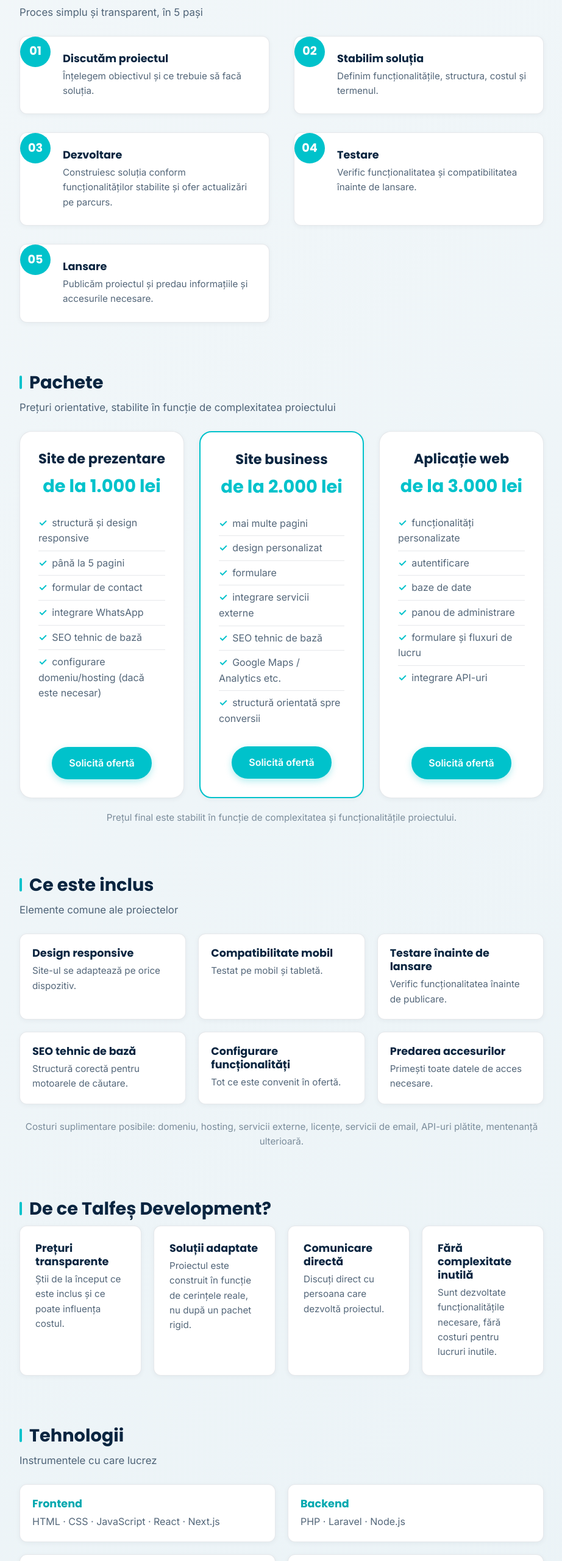
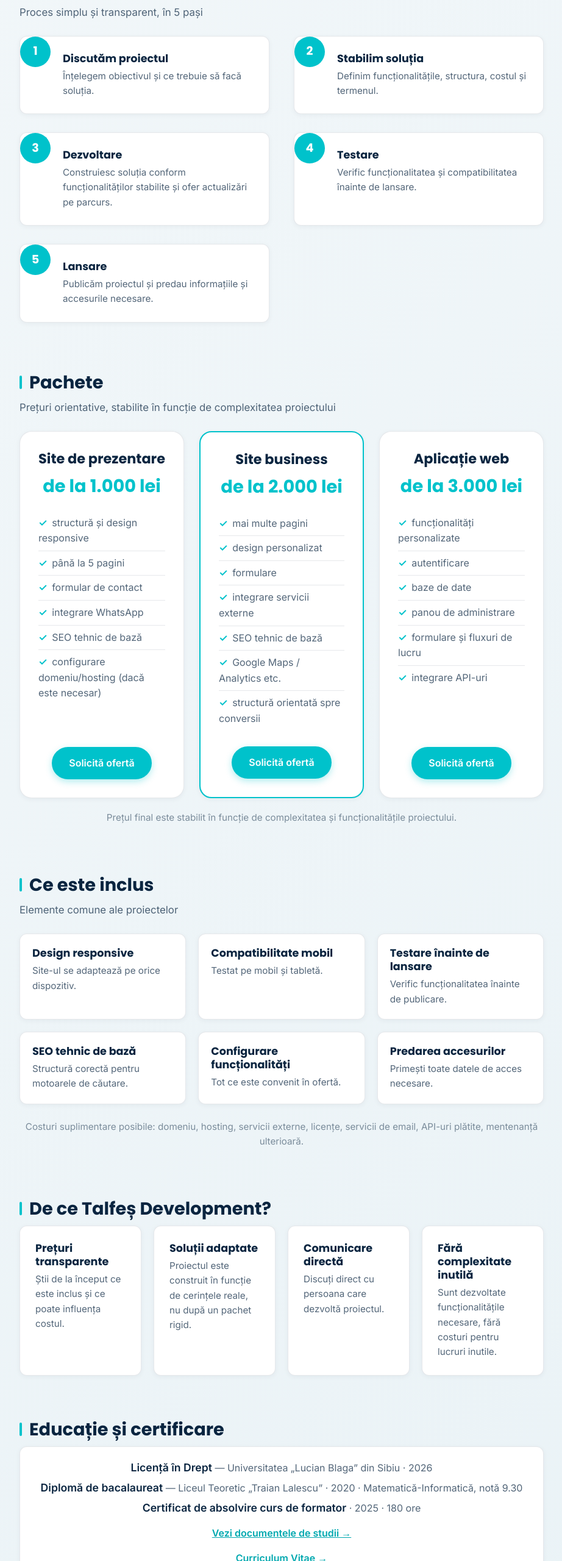
Before and after one commit to alin-talfes/taldev, a plain HTML site: page index.html in a window 1280 px wide. Shown: the part 1528-4088 px from the top of the page at 61% size, without its empty margins (178-1100 px from the left). Drawn offline with Linux system fonts and the light colour scheme.

Commit message:
Update index.html

```diff
--- a/index.html
+++ b/index.html
@@ -162,27 +162,27 @@
             <p class="section-subtitle reveal">Proces simplu și transparent, în 5 pași</p>
             <div class="process-grid">
                 <div class="process-step reveal" style="background: var(--bg-card); padding: 25px 25px 25px 70px; border-radius: var(--border-radius-sm); box-shadow: var(--shadow-sm); border: 1px solid var(--border-light);">
-                    <span class="step-number">01</span>
+                    <span class="step-number">1</span>
                     <h3>Discutăm proiectul</h3>
                     <p>Înțelegem obiectivul și ce trebuie să facă soluția.</p>
                 </div>
                 <div class="process-step reveal" style="background: var(--bg-card); padding: 25px 25px 25px 70px; border-radius: var(--border-radius-sm); box-shadow: var(--shadow-sm); border: 1px solid var(--border-light);">
-                    <span class="step-number">02</span>
+                    <span class="step-number">2</span>
                     <h3>Stabilim soluția</h3>
                     <p>Definim funcționalitățile, structura, costul și termenul.</p>
                 </div>
                 <div class="process-step reveal" style="background: var(--bg-card); padding: 25px 25px 25px 70px; border-radius: var(--border-radius-sm); box-shadow: var(--shadow-sm); border: 1px solid var(--border-light);">
-                    <span class="step-number">03</span>
+                    <span class="step-number">3</span>
                     <h3>Dezvoltare</h3>
                     <p>Construiesc soluția conform funcționalităților stabilite și ofer actualizări pe parcurs.</p>
                 </div>
                 <div class="process-step reveal" style="background: var(--bg-card); padding: 25px 25px 25px 70px; border-radius: var(--border-radius-sm); box-shadow: var(--shadow-sm); border: 1px solid var(--border-light);">
-                    <span class="step-number">04</span>
+                    <span class="step-number">4</span>
                     <h3>Testare</h3>
                     <p>Verific funcționalitatea și compatibilitatea înainte de lansare.</p>
                 </div>
                 <div class="process-step reveal" style="background: var(--bg-card); padding: 25px 25px 25px 70px; border-radius: var(--border-radius-sm); box-shadow: var(--shadow-sm); border: 1px solid var(--border-light);">
-                    <span class="step-number">05</span>
+                    <span class="step-number">5</span>
                     <h3>Lansare</h3>
                     <p>Publicăm proiectul și predau informațiile și accesurile necesare.</p>
                 </div>
@@ -301,51 +301,16 @@
         </div>
     </section>
 
-    <!-- Tehnologii -->
-    <section id="tehnologii" class="section">
+    <!-- Educație și certificare -->
+    <section id="educatie-certificare" class="section section-cert">
         <div class="container">
-            <h2 class="section-title reveal">Tehnologii</h2>
-            <p class="section-subtitle reveal">Instrumentele cu care lucrez</p>
-            <div class="tech-stack">
-                <div class="tech-group reveal">
-                    <h3>Frontend</h3>
-                    <p>HTML · CSS · JavaScript · React · Next.js</p>
-                </div>
-                <div class="tech-group reveal">
-                    <h3>Backend</h3>
-                    <p>PHP · Laravel · Node.js</p>
-                </div>
-                <div class="tech-group reveal">
-                    <h3>Baze de date</h3>
-                    <p>SQL · PostgreSQL</p>
-                </div>
-                <div class="tech-group reveal">
-                    <h3>Instrumente</h3>
-                    <p>Git · GitHub · Docker</p>
-                </div>
-            </div>
-        </div>
-    </section>
-
-    <!-- Educație -->
-    <section id="educatie" class="section">
-        <div class="container">
-            <h2 class="section-title reveal">Educație</h2>
+            <h2 class="section-title reveal">Educație și certificare</h2>
             <div class="cert-small reveal">
                 <p><strong>Licență în Drept</strong> — Universitatea „Lucian Blaga” din Sibiu · 2026</p>
                 <p><strong>Diplomă de bacalaureat</strong> — Liceul Teoretic „Traian Lalescu” · 2020 · Matematică-Informatică, notă 9.30</p>
                 <p><strong>Certificat de absolvire curs de formator</strong> · 2025 · 180 ore</p>
                 <p><a href="files/studii.pdf" target="_blank" rel="noopener" class="cert-link">Vezi documentele de studii →</a></p>
                 <p><a href="files/cv.pdf" target="_blank" rel="noopener" class="cert-link">Curriculum Vitae →</a></p>
-            </div>
-        </div>
-    </section>
-
-    <!-- Certificare -->
-    <section id="certificare" class="section section-cert">
-        <div class="container">
-            <h2 class="section-title reveal">Certificare</h2>
-            <div class="cert-small reveal">
                 <p><strong>Microsoft Technology Associate — HTML5 Application Development Fundamentals</strong></p>
                 <p>Microsoft · Exam 98-375 · Mai 2018</p>
                 <a href="files/cert.pdf" target="_blank" rel="noopener" class="cert-link">Verifică certificarea →</a>
```
